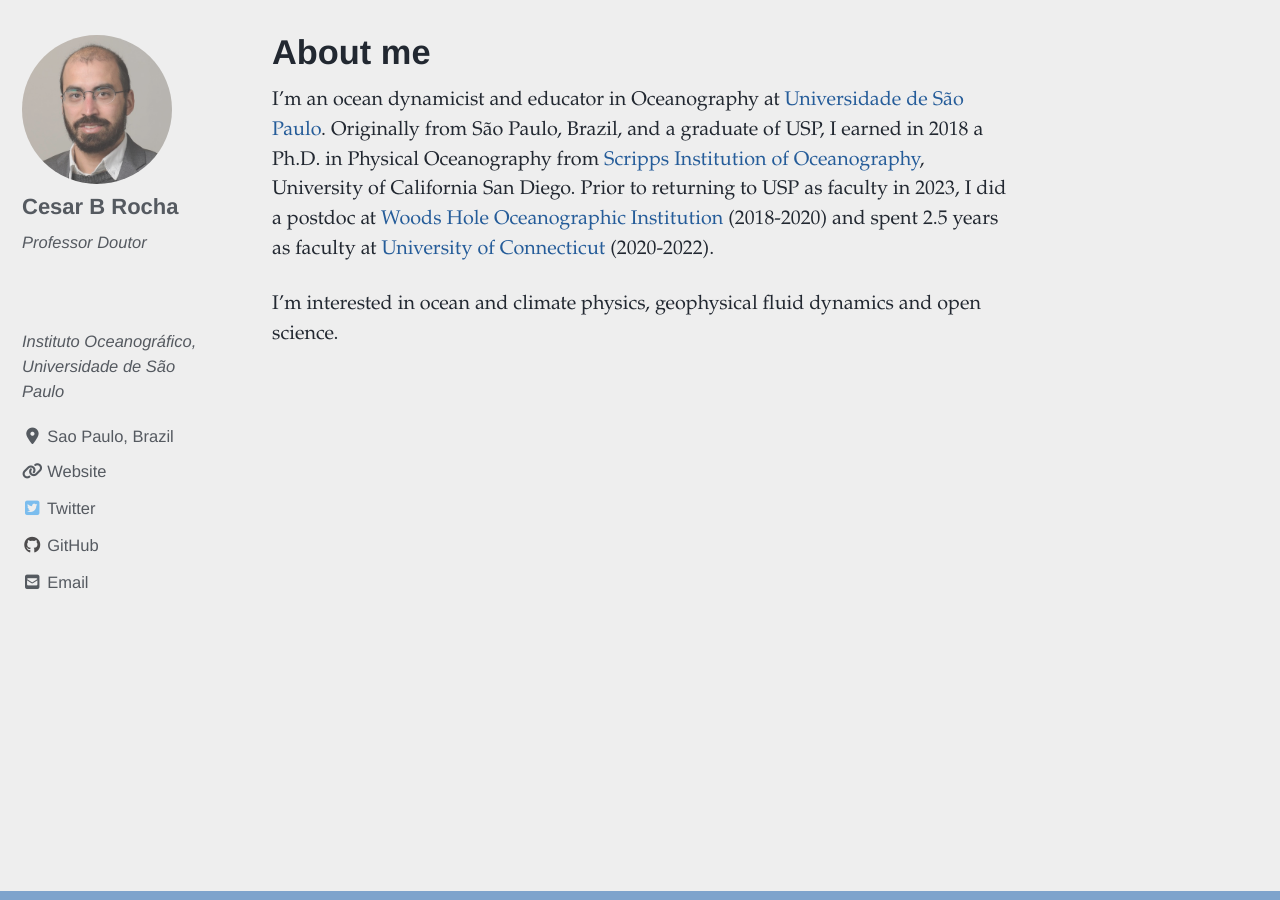
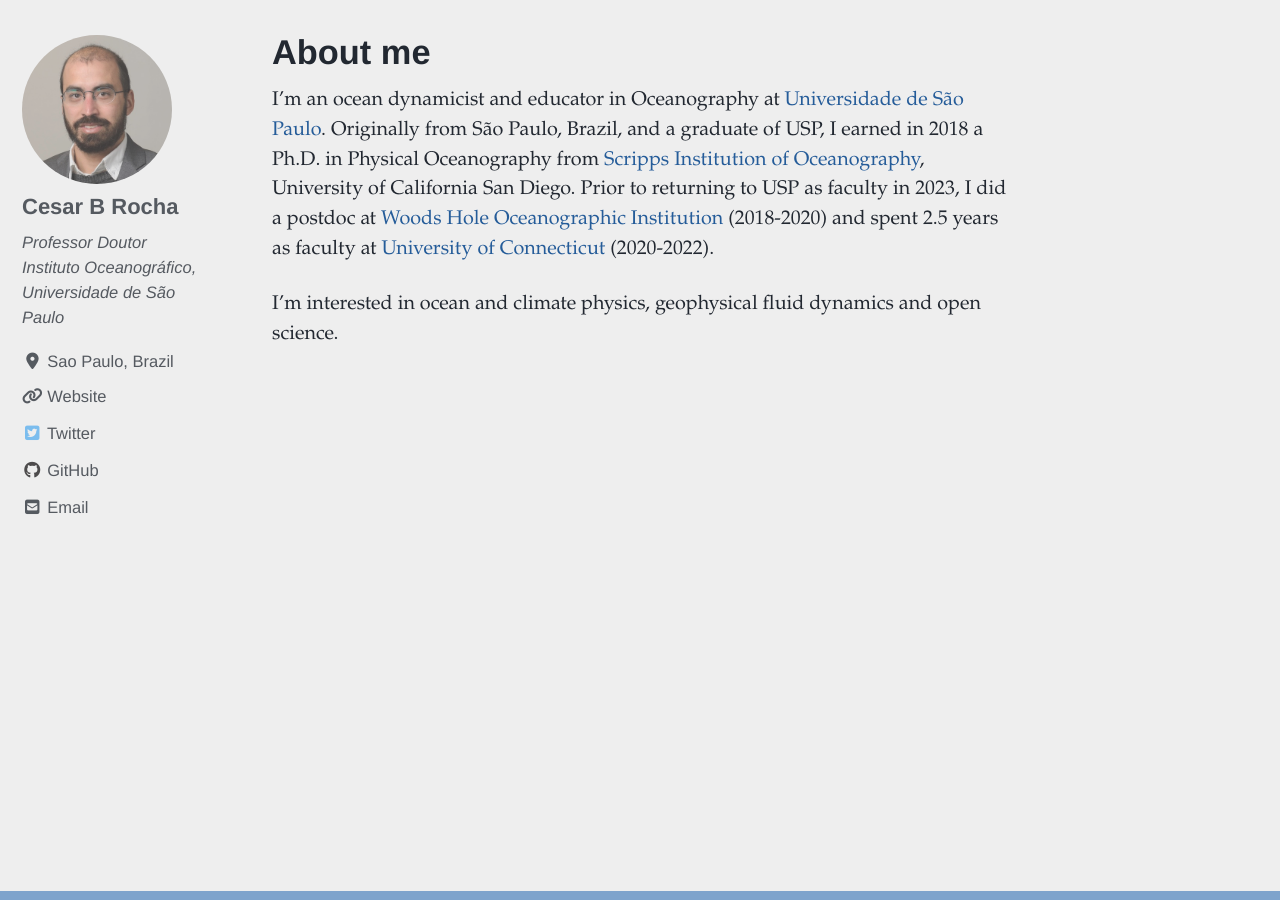
Before and after one commit to cesar-rocha/cesar-rocha.github.io, a Jekyll site: the page built from index.md, in a window 1280 px wide and 900 px high, scrolled down 1090 px. Built offline with Jekyll 4.4.1, drawn with Linux system fonts in a browser that asks for light colours; cached includes are drawn as plain includes; nearby versions of some CDN libraries.

```diff
--- a/_config.yml
+++ b/_config.yml
@@ -109,7 +109,7 @@
 author:
   name             : "Cesar B Rocha"
   avatar           : "/assets/images/bio-photo_cesar.jpg"
-  bio              : "Professor Doutor<br /><br /><br /><br /> Instituto Oceanográfico, Universidade de São Paulo"
+  bio              : "Professor Doutor<br /> Instituto Oceanográfico, Universidade de São Paulo"
   location         : "Sao Paulo, Brazil"
   email            : "cesar.rocha@usp.br"
   links:
```
